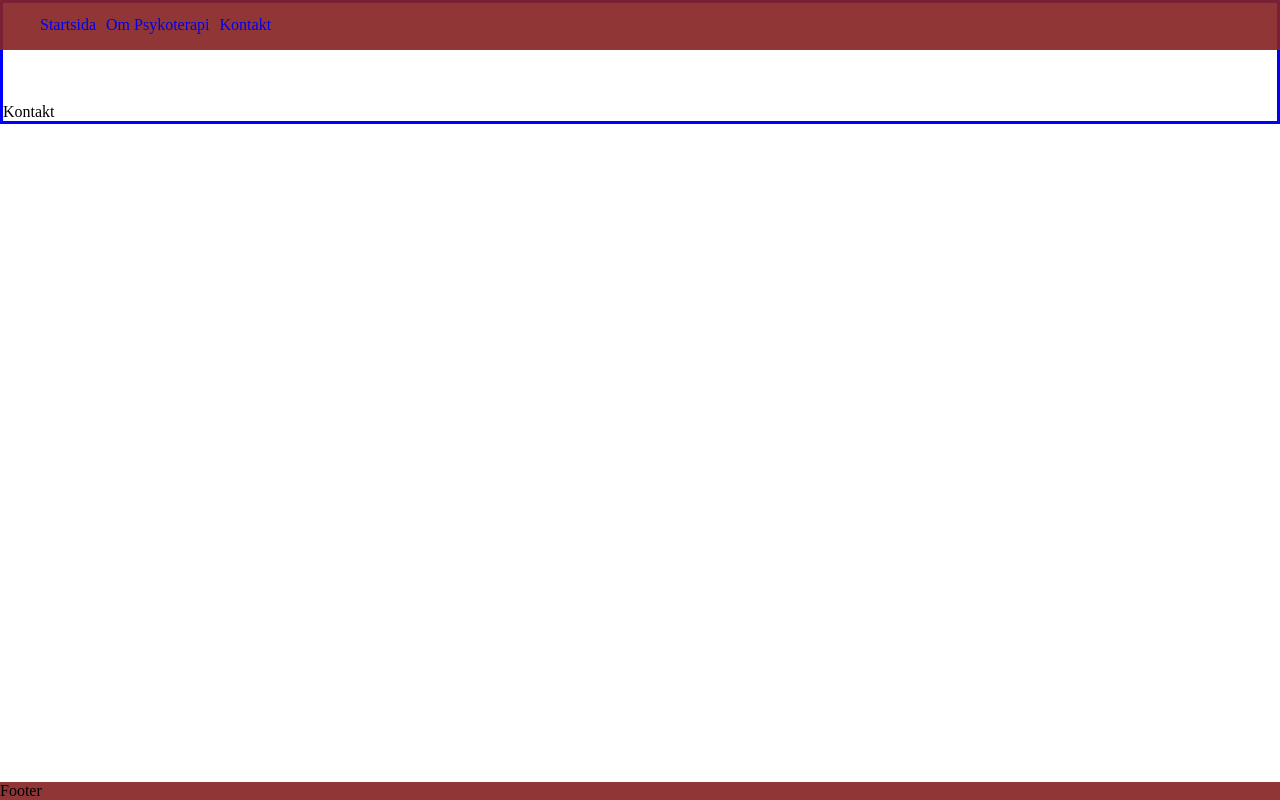
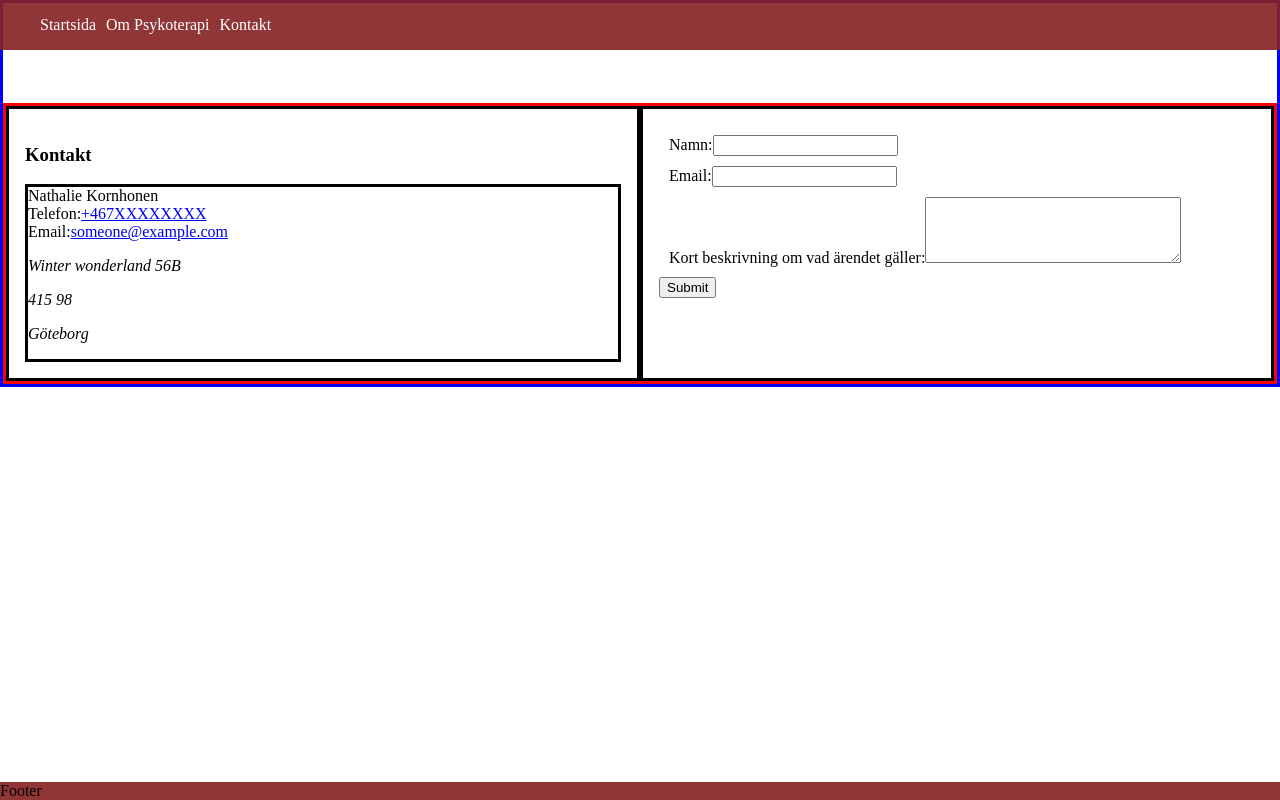
Before and after one commit to Vulcan93/NathalieKorhonen, a React (Vite) app: page /kontakt in a window 1280 px wide. Built offline with nearby package versions, Linux system fonts and the light colour scheme.

Commit message:
Groundwork kontakt page

```diff
--- a/src/components/Header.css
+++ b/src/components/Header.css
@@ -1,6 +1,3 @@
-.header-container {
-}
-
 .navbar-container {
   overflow: hidden;
   list-style-type: none;
@@ -12,6 +9,7 @@
 .navbar-item {
   text-decoration: none;
   margin-right: 10px;
+  color: white;
   &:hover {
     color: blue;
   }
--- a/src/components/Header.tsx
+++ b/src/components/Header.tsx
@@ -4,7 +4,7 @@ import "./Header.css";
 
 export default function Header() {
   return (
-    <header className="header-container">
+    <header>
       <div>
         <ul className="navbar-container">
           <li>
--- /dev/null
+++ b/src/pages/Kontakt.css
@@ -0,0 +1,34 @@
+.kontakt-container {
+  display: flex;
+  border: solid red;
+  align-items: stretch;
+  margin: 0;
+}
+
+.kontakt-leftside {
+  border: solid;
+  flex: 1;
+  padding: 1rem;
+}
+
+.span-container {
+  display: flex;
+  flex-direction: column;
+  border: solid;
+  margin: 0;
+  padding: 0;
+}
+
+.kontakt-rightside {
+  border: solid;
+  flex: 1;
+  padding: 1rem;
+  & label {
+    display: block;
+    margin: 10px;
+  }
+  & textarea {
+    width: 250px;
+    height: 60px;
+  }
+}
--- a/src/pages/Kontakt.tsx
+++ b/src/pages/Kontakt.tsx
@@ -1,7 +1,45 @@
-import React from 'react'
+import React from "react";
+import "./Kontakt.css";
 
 export default function Kontakt() {
   return (
-    <div>Kontakt</div>
-  )
+    <section className="kontakt-container">
+      <div className="kontakt-leftside">
+        <h3>Kontakt</h3>
+        <div className="span-container">
+          <span>Nathalie Kornhonen</span>
+          <span>
+            Telefon:
+            <a href="tel:+467XXXXXXXX">+467XXXXXXXX</a>
+          </span>
+          <span>
+            Email:
+            <a href="mailto:someone@example.com">someone@example.com</a>
+          </span>
+          <address>
+            <p>Winter wonderland 56B</p> <p>415 98</p> <p> Göteborg</p>
+          </address>
+        </div>
+      </div>
+      <div className="kontakt-rightside">
+        <form>
+          <label>
+            Namn:
+            <input name="namn" />
+          </label>
+          <label>
+            Email:
+            <input name="email" />
+          </label>
+          <div>
+            <label>
+              Kort beskrivning om vad ärendet gäller:
+              <textarea />
+            </label>
+          </div>
+          <input type="submit" value="Submit" />
+        </form>
+      </div>
+    </section>
+  );
 }
--- a/src/pages/Psykoterapi.tsx
+++ b/src/pages/Psykoterapi.tsx
@@ -1,5 +1,18 @@
 import React from "react";
 
 export default function Psykoterapi() {
-  return <div>Psykoterapi</div>;
+  return (
+    <div>
+      <h3>Beskrivning:</h3>
+      <p>
+        Lorem ipsum dolor sit, amet consectetur adipisicing elit. Labore
+        dolorum, fugiat aliquam officiis natus sapiente eligendi aliquid quidem,
+        in similique ex eum sed, nesciunt accusamus? Temporibus soluta nisi
+        consequuntur quas. Lorem ipsum dolor sit, amet consectetur adipisicing
+        elit. Facere debitis, officia cumque cum explicabo vel esse minima nihil
+        maiores reprehenderit animi eos aliquam? Voluptatem, necessitatibus
+        asperiores in accusamus placeat similique?
+      </p>
+    </div>
+  );
 }
```
